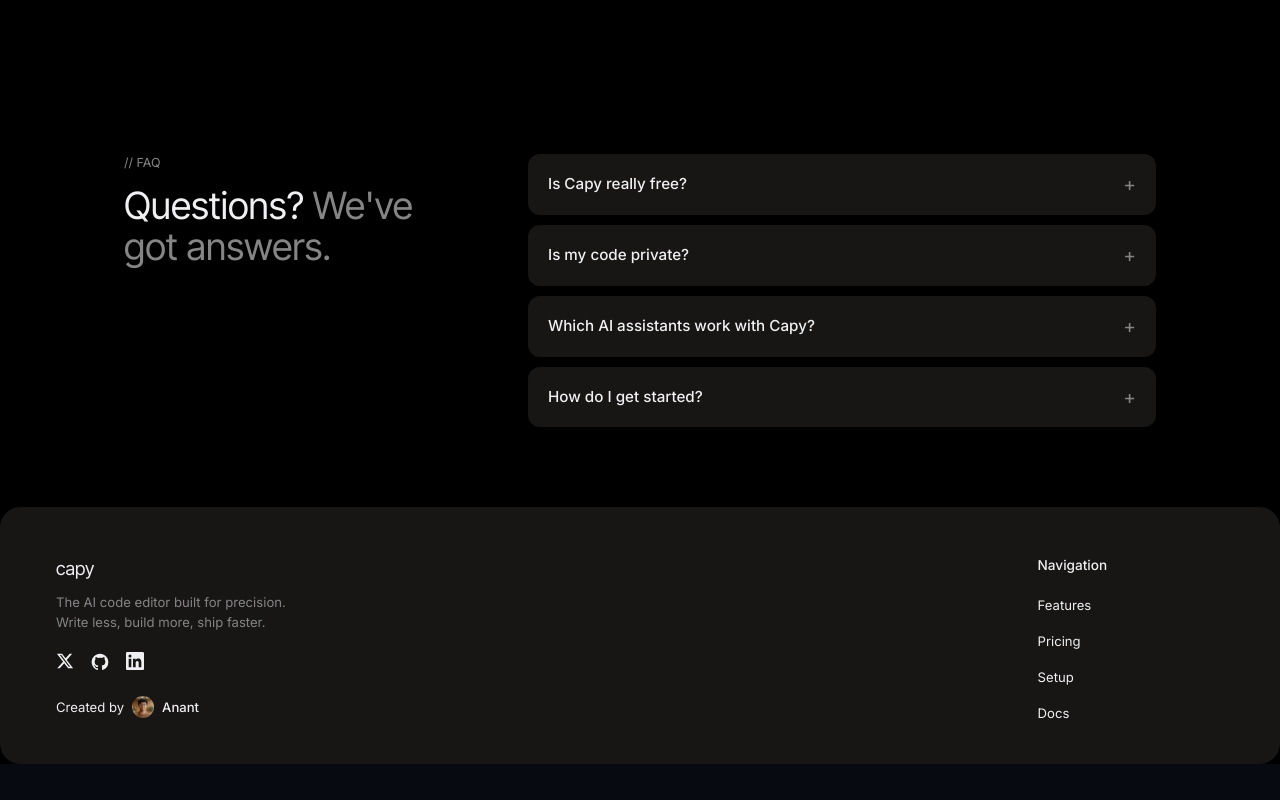
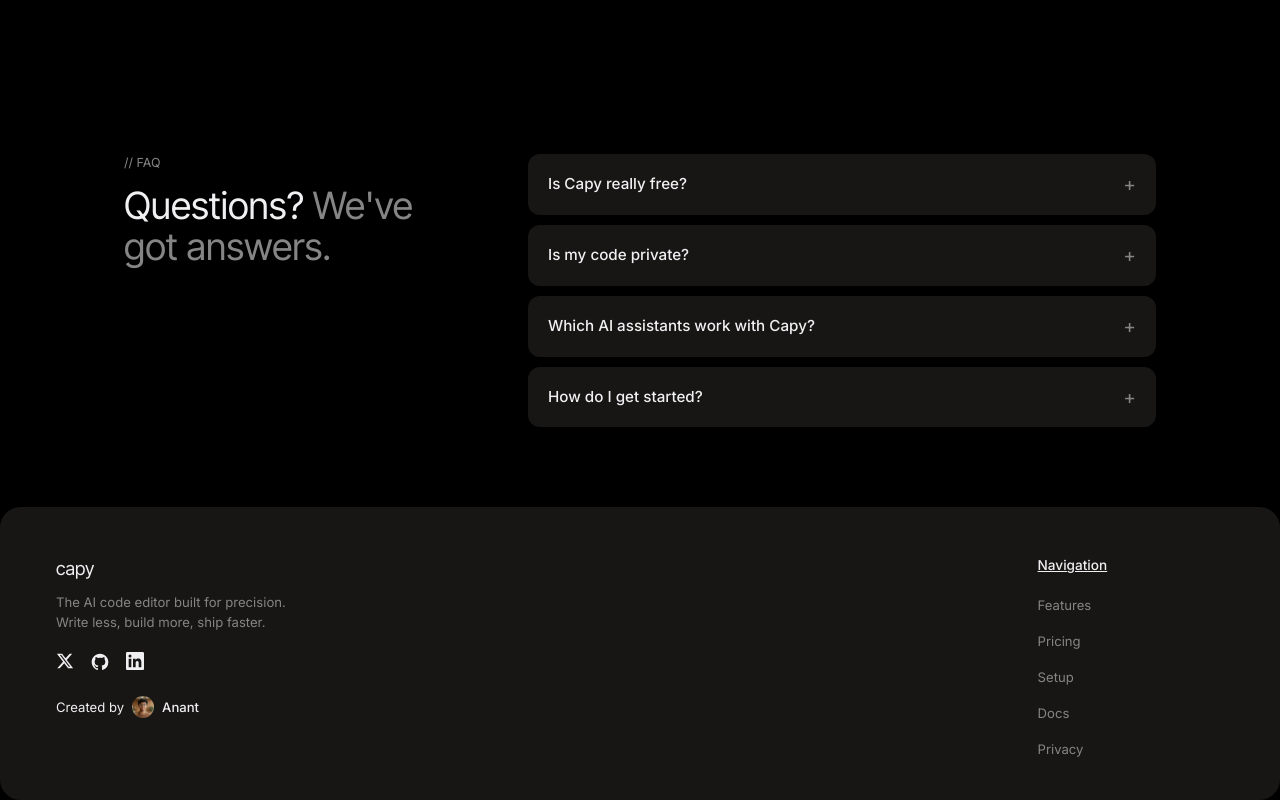
Before and after one commit to GithubAnant/capy, a Next.js app in the folder website/: page / in a window 1280 px wide. Shown: the part 3736-4536 px from the top of the page. Before the commit the page ends 4500 px from the top, so only its background shows below. Built offline with nearby package versions, Linux system fonts and the light colour scheme; no server answers.

Commit message:
feat: enhance Footer component with smooth scrolling and routing, update SetupSection command for capy-mcp

```diff
--- a/website/src/components/layout/Footer.tsx
+++ b/website/src/components/layout/Footer.tsx
@@ -1,13 +1,24 @@
 import Image from "next/image";
+import { useRouter } from "next/navigation";
 
 const navLinks = [
-  { label: "Features", href: "/#features" },
-  { label: "Pricing", href: "/#pricing" },
-  { label: "Setup", href: "/#setup" },
-  { label: "Docs", href: "/docs" },
+  { label: "Features", href: "features" },
+  { label: "Pricing", href: "pricing" },
+  { label: "Setup", href: "setup" },
+  { label: "Docs", href: "/docs", isRoute: true },
+  { label: "Privacy", href: "/privacy", isRoute: true },
 ];
 
+function scrollTo(id: string) {
+  const el = document.getElementById(id);
+  if (el) {
+    el.scrollIntoView({ behavior: "smooth" });
+    history.replaceState(null, "", window.location.pathname);
+  }
+}
+
 export default function Footer() {
+  const router = useRouter();
   return (
     <footer className="rounded-[1.3rem] bg-[#171615] px-10 pb-10 pt-12 md:px-14">
       <div className="flex flex-col justify-between gap-12 md:flex-row">
@@ -51,13 +62,27 @@
 
         {/* Right — nav */}
         <div className="md:mr-[10%]">
-          <p className="text-[0.85rem] font-medium text-[#F0F0F3]">Navigation</p>
+          <p className="text-[0.85rem] font-medium underline text-[#F0F0F3]">Navigation</p>
           <ul className="mt-4 space-y-3">
             {navLinks.map((link) => (
               <li key={link.label}>
-                <a href={link.href} className="text-[0.82rem] text-[#858585] transition-colors hover:text-[#F0F0F3]">
-                  {link.label}
-                </a>
+                {"isRoute" in link ? (
+                  <button
+                    type="button"
+                    onClick={() => router.push(link.href)}
+                    className="cursor-pointer text-[0.82rem] text-[#858585] transition-colors hover:text-[#F0F0F3]"
+                  >
+                    {link.label}
+                  </button>
+                ) : (
+                  <button
+                    type="button"
+                    onClick={() => scrollTo(link.href)}
+                    className="cursor-pointer text-[0.82rem] text-[#858585] transition-colors hover:text-[#F0F0F3]"
+                  >
+                    {link.label}
+                  </button>
+                )}
               </li>
             ))}
           </ul>
--- a/website/src/components/sections/SetupSection.tsx
+++ b/website/src/components/sections/SetupSection.tsx
@@ -80,7 +80,7 @@
   const steps = [
     {
       title: "Install Capy",
-      command: pm === "bun" ? "bun add -g capy" : `${pm} install -g capy`,
+      command: pm === "bun" ? "bun add -g capy-mcp@latest" : `${pm} install -g capy-mcp@latest`,
       description: "Install the Capy MCP server globally with a single command.",
     },
     {
```
